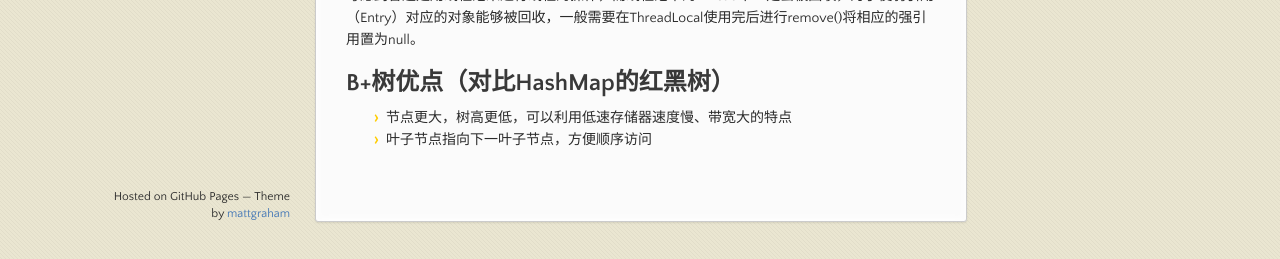
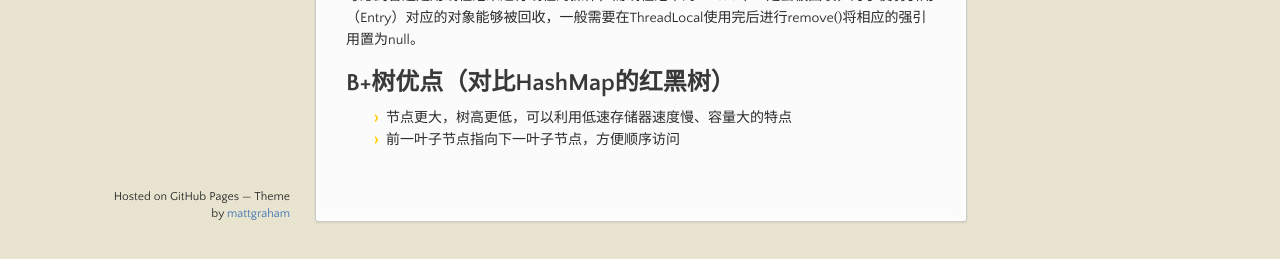
Before and after one commit to lvv9/lvv9.github.io, a Jekyll site: the page built from _posts/2020-09-08-qs&tree.md, in a window 1280 px wide and 900 px high, scrolled down 1175 px. Shown: the part 638-897 px from the top of the window. Built offline with Jekyll 4.4.1, drawn with Linux system fonts in a browser that asks for light colours; our own code applies the rules of GitHub Pages for plain Markdown files; the repository's description, which GitHub fills in, is left out.

Commit message:
Update 2020-09-08-qs&tree.md

```diff
--- a/_posts/2020-09-08-qs&tree.md
+++ b/_posts/2020-09-08-qs&tree.md
@@ -68,5 +68,5 @@ ThreadLocalMap自定义了一个Entry，key为弱引用（关于弱引用：[htt
 
 ## B+树优点（对比HashMap的红黑树）
 
-- 节点更大，树高更低，可以利用低速存储器速度慢、带宽大的特点
-- 叶子节点指向下一叶子节点，方便顺序访问
+- 节点更大，树高更低，可以利用低速存储器速度慢、容量大的特点
+- 前一叶子节点指向下一叶子节点，方便顺序访问
```
